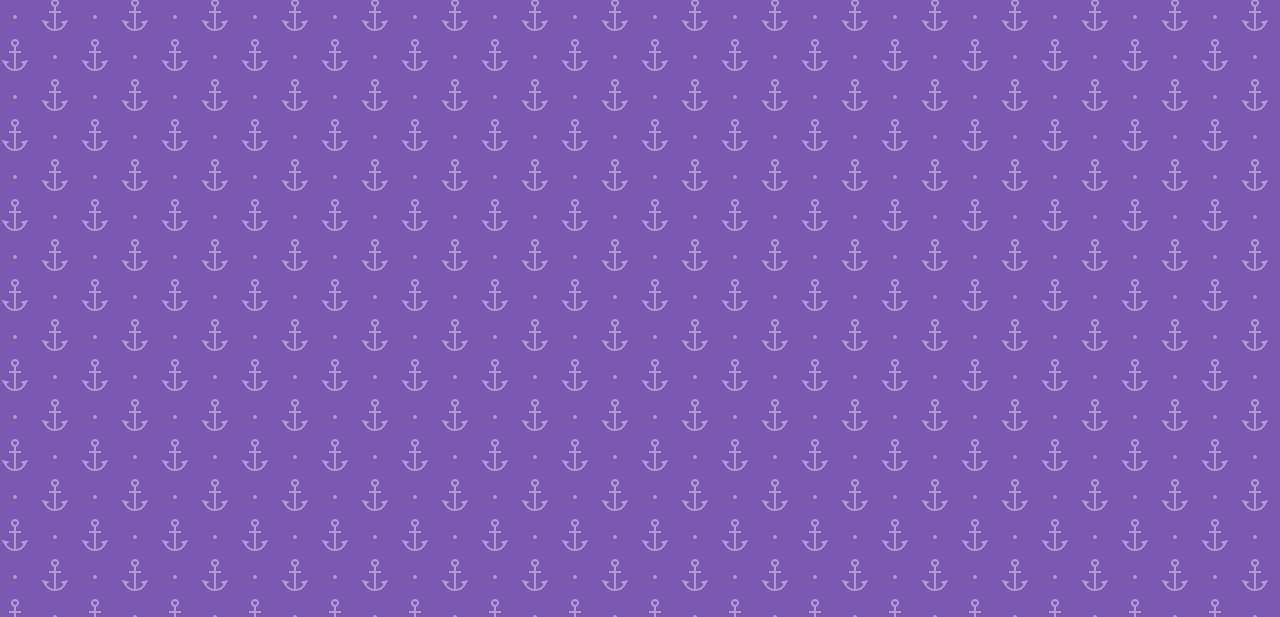
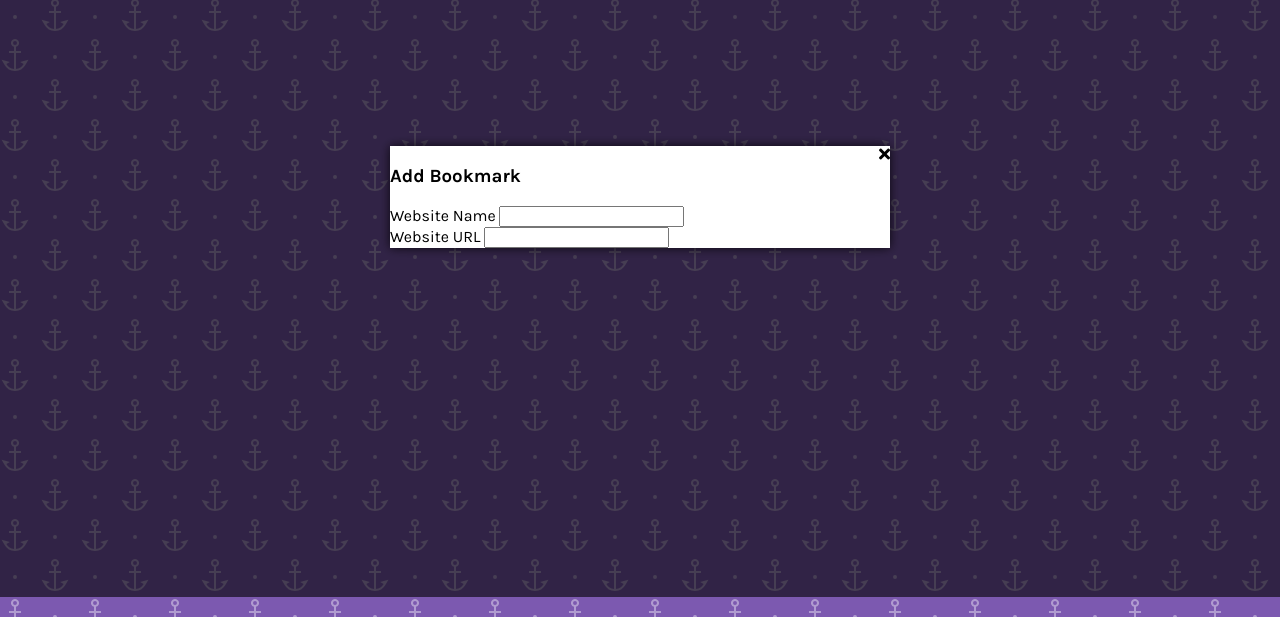
Before and after one commit to rayhan-fardous/bookmark-app, a plain HTML site: page index.html in a window 1280 px wide. Shown: the part 203-820 px from the top of the page. Drawn offline with Linux system fonts and the light colour scheme.

Commit message:
added modal

```diff
--- a/index.html
+++ b/index.html
@@ -35,6 +35,29 @@
             </div>
         </div>
     </div>
+    <!-- Modal -->
+    <div class="modal-container show-modal" id="modal">
+        <div class="modal">
+            <i class="fas fa-times close-icon" id="close-modal"></i>
+            <div class="modal-header">
+                <h3>Add Bookmark</h3>
+            </div>
+            <div class="modal-content">
+                <form id="bookmark-form">
+                    <!-- Website name -->
+                    <div class="form-group">
+                        <label for="website-name" class="form-label">Website Name</label>
+                        <input type="text" class="form-input" id="website-name">
+                    </div>
+                    <!-- Website URL -->
+                    <div class="form-group">
+                        <label for="website-url" class="form-label">Website URL</label>
+                        <input type="text" class="form-input" id="website-url">
+                    </div>
+                </form>
+            </div>
+        </div>
+    </div>
     <!-- Script -->
     <script src="script.js"></script>
   </body>
--- a/style.css
+++ b/style.css
@@ -89,6 +89,28 @@ a:active {
   margin-right: 5px;
 }
 
+/* Modal */
+.modal-container {
+  background: rgba(0, 0, 0, 0.6);
+  display: none;
+  position: fixed;
+  top: 0;
+  left: 0;
+  right: 0;
+  bottom: 0;
+}
+.show-modal {
+  display: flex;
+  justify-content: center;
+  align-items: center;
+}
+.modal {
+  background: white;
+  box-shadow: 0 0 10px rgba(0, 0, 0, 0.8);
+  max-width: 95%;
+  width: 500px;
+}
+
 /* Media Query: Large Smartphone (vertical) */
 @media screen and (max-width: 600px){
   .container {
```
Also changed, not shown: 1 other file.
